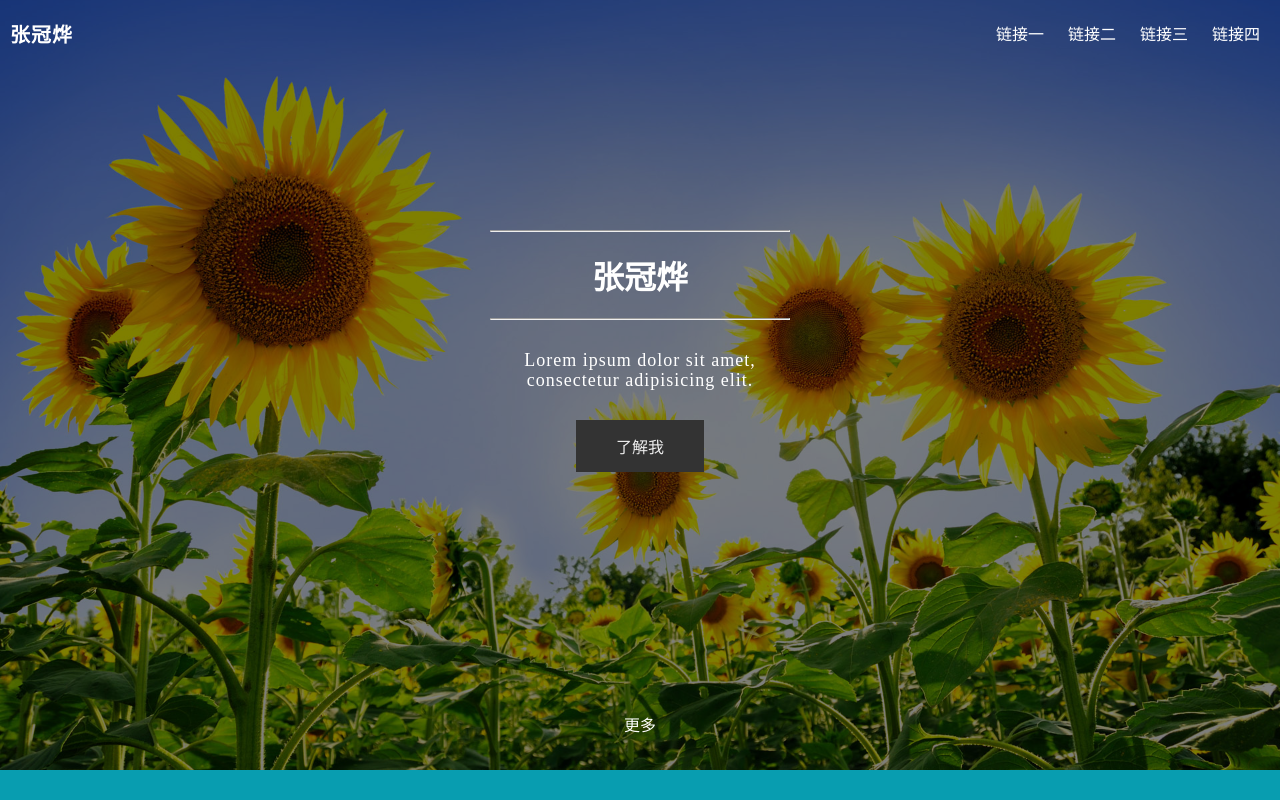
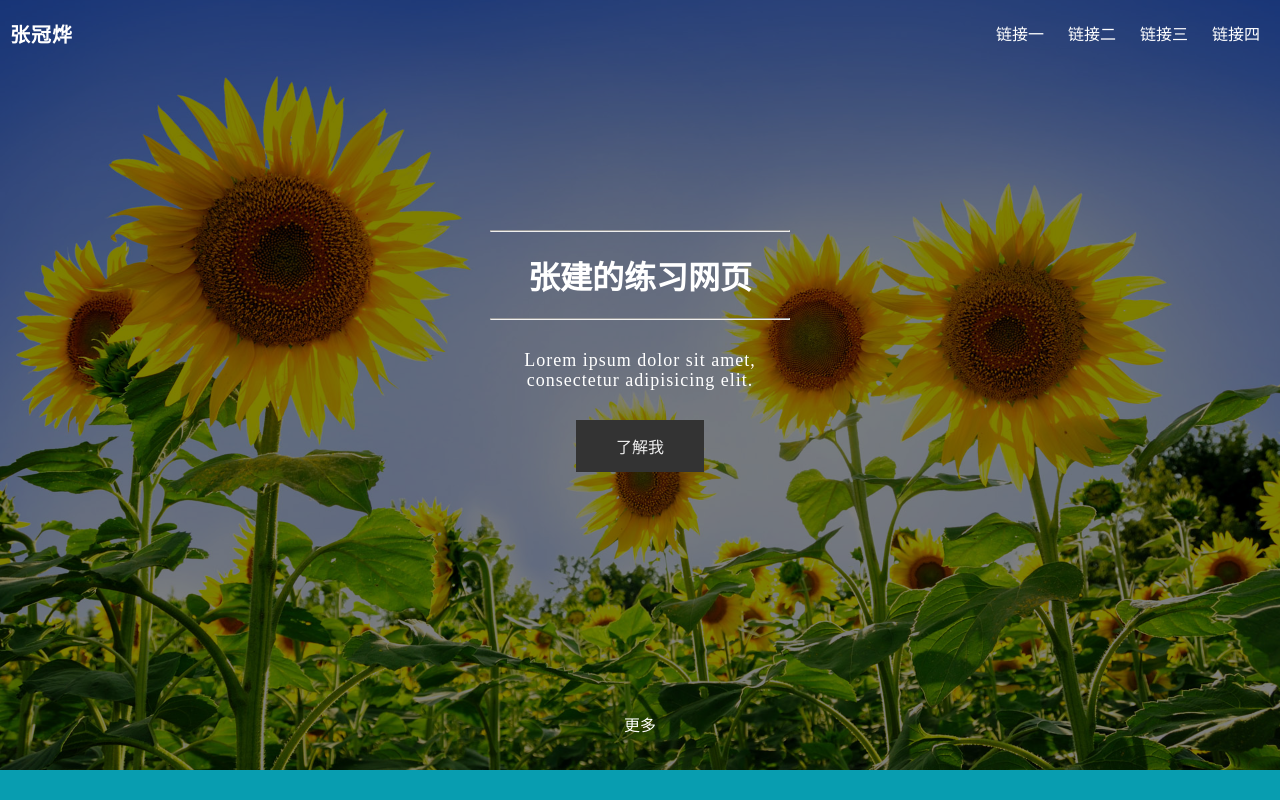
Before and after one commit to zhangjianindex/blogstyle, a plain HTML site: page index.html in a window 1280 px wide. Shown: the top 800 px of the page. Drawn offline with Linux system fonts and the light colour scheme.

Commit message:
Update index.html

```diff
--- a/index.html
+++ b/index.html
@@ -21,7 +21,7 @@
 		<div id="banner">
 			<div class="inner">
 				<hr>
-				<h1>张冠烨</h1>
+				<h1>张建的练习网页</h1>
 				<hr>
 					<p class="sub-heading">Lorem ipsum dolor sit amet, consectetur adipisicing elit.</p>
 					<button>了解我</button>
```
